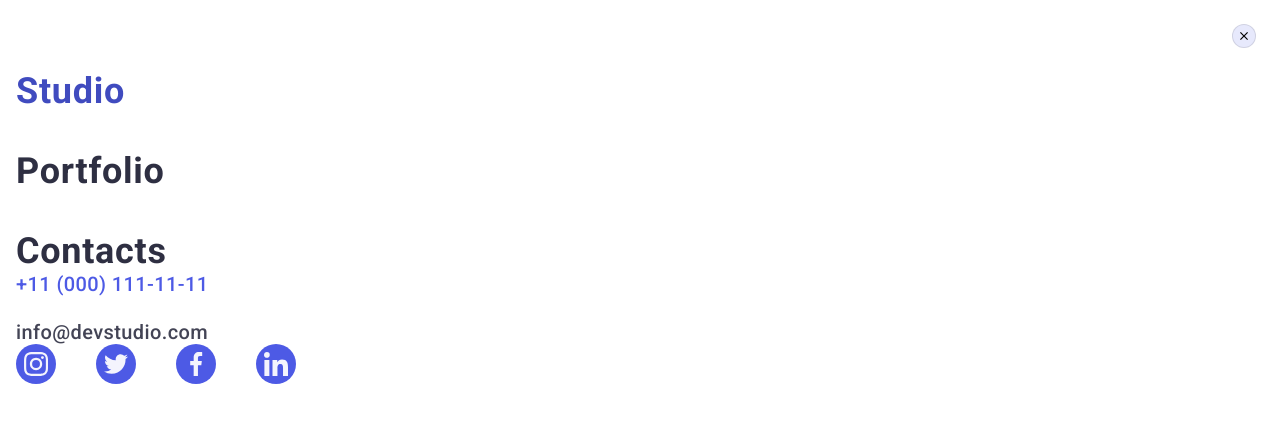
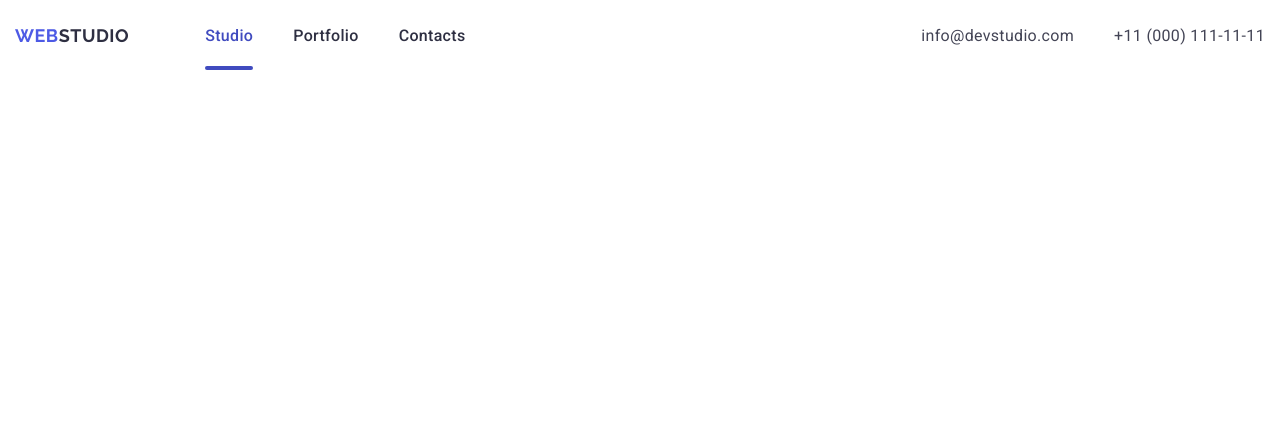
Before and after one commit to Maksimka66/goit-markup-hw-06, a plain HTML site: page index.html in a window 1280 px wide. Drawn offline with nearby package versions, Linux system fonts and the light colour scheme.

Commit message:
header done

```diff
--- a/css/base/container.css
+++ b/css/base/container.css
@@ -7,11 +7,6 @@
   .container {
     margin-top: 0;
     margin-bottom: 0;
-  }
-}
-
-@media screen and (min-width: 768px) {
-  .container {
   }
 }
 
--- a/css/layout/header.css
+++ b/css/layout/header.css
@@ -1,7 +1,4 @@
-.up-moment {
-  padding-top: 17.5px;
-  padding-bottom: 17.5px;
-}
+/* Мобільні стилі */
 
 .menu {
   display: none;
@@ -9,6 +6,12 @@
 
 .contacts {
   display: none;
+}
+
+.container-first {
+  display: flex;
+  align-items: center;
+  justify-content: space-between;
 }
 
 .logo {
@@ -19,7 +22,6 @@
   letter-spacing: 0.03em;
   text-transform: uppercase;
   color: #4d5ae5;
-  margin-right: 76px;
   text-decoration: none;
 }
 
@@ -27,17 +29,13 @@
   color: #2e2f42;
 }
 
-.container-first {
-  display: flex;
-  justify-content: space-between;
-  align-items: center;
-}
-
 .burger-menu {
   line-height: 0;
   border: none;
   background-color: transparent;
 }
+
+/* Мобільне меню */
 
 .mobile-menu {
   position: fixed;
@@ -49,6 +47,8 @@
   z-index: 999999;
   transform: translateX(100%);
   transition: transform 250ms cubic-bezier(0.4, 0, 0.2, 1);
+  display: flex;
+  flex-direction: column;
 }
 
 .mobile-menu.is-open {
@@ -85,11 +85,6 @@
   transition: fill 250ms cubic-bezier(0.4, 0, 0.2, 1);
 }
 
-.navigation {
-  padding-left: 16px;
-  padding-top: 72px;
-}
-
 .header-list-links {
   display: flex;
   flex-direction: column;
@@ -116,6 +111,10 @@
   color: #404bbf;
 }
 
+.contacts-and-network {
+  margin-top: auto;
+}
+
 .info-contacts {
   padding-left: 16px;
   padding-bottom: 40px;
@@ -126,6 +125,7 @@
   flex-direction: column;
   gap: 24px;
   list-style-type: none;
+  margin-bottom: 48px;
 }
 
 .info-contacts-connect {
@@ -170,6 +170,122 @@
 
 .logo-icons {
   fill: #f4f4fd;
+}
+
+/* Планшетні стилі */
+
+@media screen and (min-width: 768px) {
+  .burger-menu {
+    display: none;
+  }
+
+  .navigation {
+    display: flex;
+    align-items: center;
+    justify-content: center;
+  }
+
+  .container-first {
+    padding-top: 16px;
+    padding-bottom: 24px;
+  }
+
+  .menu {
+    display: flex;
+    list-style-type: none;
+    gap: 40px;
+    margin-left: 120px;
+    margin-right: 121px;
+  }
+
+  .link {
+    font-weight: 500;
+    line-height: 1.5;
+    letter-spacing: 0.02em;
+    color: #2e2f42;
+    text-decoration: none;
+  }
+
+  .link-studio {
+    font-weight: 500;
+    line-height: 1.5;
+    letter-spacing: 0.02em;
+    color: #2e2f42;
+    text-decoration: none;
+    padding: 24px 0;
+    color: #404bbf;
+    position: relative;
+    transition: color 250ms cubic-bezier(0.4, 0, 0.2, 1);
+  }
+
+  .link-studio:hover {
+    color: #404bbf;
+  }
+
+  .link-studio::after {
+    content: '';
+    border-radius: 2px;
+    width: 48px;
+    height: 4px;
+    display: block;
+    background-color: #404bbf;
+    position: absolute;
+    left: 0;
+    bottom: -1px;
+  }
+
+  .contacts {
+    display: flex;
+  }
+
+  .menu-contacts {
+    list-style-type: none;
+    font-style: normal;
+    display: flex;
+    flex-direction: column;
+    gap: 12px;
+  }
+
+  .contacts-connect {
+    font-size: 12px;
+    font-weight: 400;
+    line-height: 1.17;
+    letter-spacing: 0.04em;
+    text-decoration: none;
+    color: #434455;
+  }
+}
+
+/* Стилі для десктопу */
+
+@media screen and (min-width: 1158px) {
+  .container-first {
+    padding: 24px 15px;
+  }
+
+  .menu {
+    margin-left: 76px;
+    margin-right: 332px;
+  }
+
+  .menu-contacts {
+    flex-direction: row;
+    gap: 40px;
+  }
+
+  .contacts-connect {
+    font-size: 16px;
+    line-height: 1.5;
+    letter-spacing: 0.02em;
+    color: #434455;
+    text-decoration: none;
+    transition: color 250ms cubic-bezier(0.4, 0, 0.2, 1);
+  }
+
+  .contacts-connect:hover,
+  .contacts-connect:focus {
+    color: #404bbf;
+  }
 }
 
 /* .navigation {
--- a/index.html
+++ b/index.html
@@ -30,9 +30,10 @@
             >Web<span class="logo-part">Studio</span>
           </a>
 
+
           <ul class="menu">
             <li>
-              <a href="./index.html" class="link">Studio</a>
+              <a href="./index.html" class="link-studio">Studio</a>
             </li>
 
             <li>
@@ -43,8 +44,9 @@
               <a href="" class="link">Contacts</a>
             </li>
           </ul>
+
         </nav>
-        <address class="contacts">
+         <address class="contacts">
           <ul class="menu-contacts">
             <li>
               <a href="mailto:info@devstudio.com" class="contacts-connect"
@@ -57,7 +59,9 @@
               >
             </li>
           </ul>
-        </address>
+
+         </address>
+
         <button class="burger-menu">
           <svg class="burger-menu-icon" width="24" height="24" aria-label="mobile-menu-icon">
             <use href="./images/icons.svg#icon-burger-menu"></use>
@@ -68,12 +72,12 @@
 
     <main>
       <!--Перша секція-->
-      <section class="first-section">
+      <!-- <section class="first-section">
         <div class="container">
           <h1 class="main-header">Effective Solutions for Your Business</h1>
           <button type="button" class="order-service">Order Service</button>
         </div>
-      </section>
+      </section> -->
 
       <!--Друга секція-->
 
@@ -655,7 +659,7 @@
 
 <!--Mobile menu-->
 
-    <div class="mobile-menu is-open">
+    <div class="mobile-menu">
      <button class="close-button" type="button">
           <svg
             class="close-icon"
@@ -676,6 +680,7 @@
       </ul>
     </nav>
 
+   <div class="contacts-and-network">
     <address class="info-contacts">
       <ul class="info-contacts-list">
         <li><a href="tel:+110001111111"  class="info-contacts-number"
@@ -723,6 +728,7 @@
         </ul>
     </address>
    </div>
+   </div>
 
   </body>
 </html>
```
